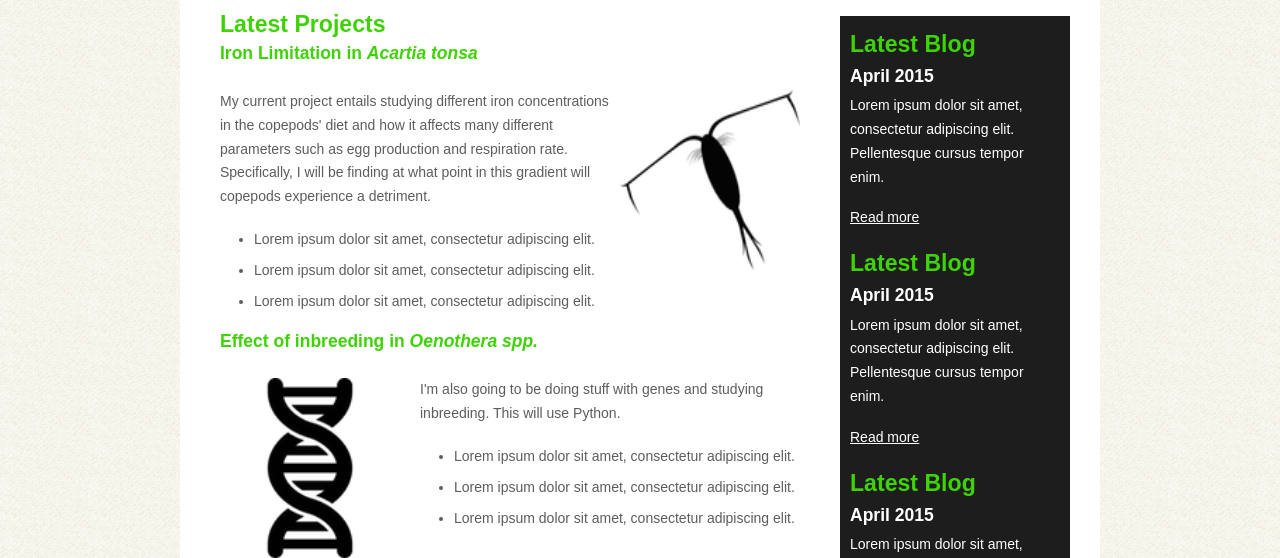
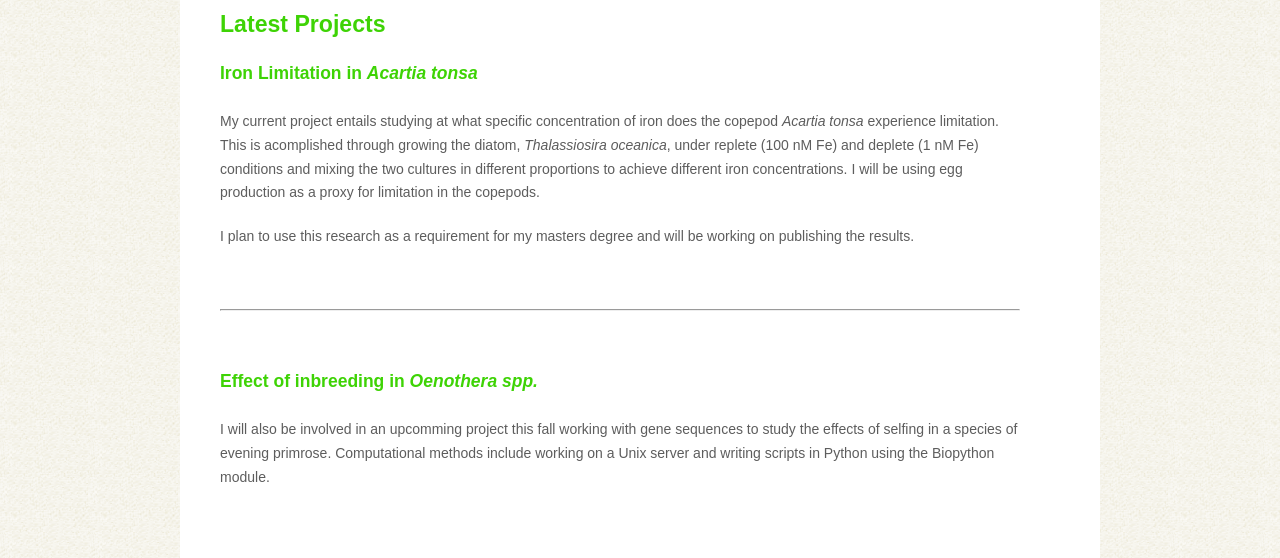
Before and after one commit to kwdoyle/kwdoyle.github.io, a plain HTML site: page projects.html in a window 1280 px wide. Shown: the part 394-952 px from the top of the page. Drawn offline with Linux system fonts and the light colour scheme.

Commit message:
changed sidebars

```diff
--- a/css/style.css
+++ b/css/style.css
@@ -202,6 +202,11 @@ span
   margin: 0 0 20px 20px;
   float: left;}
 
+.content_item_2
+{ width: 800px;
+  margin: 0 0 20px 20px;
+  float: left;}
+
 .content_image
 { width: 250px;
   padding: 0px 20px 20px 0px;
--- a/projects.html
+++ b/projects.html
@@ -48,66 +48,40 @@
 	      </div><!--close contact-->
 	    </div><!--close menubar-->
         <div id="content">
-          <div class="content_item">
+          <div class="content_item_2">
             <h2>Latest Projects</h2>
+            <p></p>
               <h3>Iron Limitation in <i>Acartia tonsa</i></h3>
             <br/>
-            <div style="float:right; width:200px;">
-	          <img src="images/icons/copepod.png" width="180" height="180" alt="projects" />
-	        </div>
-	        <div style="float:left; width:400px;">
-		  	  <p>My current project entails studying different iron concentrations in the copepods' diet and how it affects many different parameters such as egg production and respiration rate. Specifically, I will be finding at what point in this gradient will copepods experience a detriment.</p>
-              <ul>
+
+	        <div style="float:left; width:800px;">
+		  	  <p>My current project entails studying at what specific concentration of iron does the copepod <i>Acartia tonsa</i> experience limitation. This is acomplished through growing the diatom, <i>Thalassiosira oceanica</i>, under replete (100 nM Fe) and deplete (1 nM Fe) conditions and mixing the two cultures in different proportions to achieve different iron concentrations. I will be using egg production as a proxy for limitation in the copepods.</p>
+            <p>I plan to use this research as a requirement for my masters degree and will be working on publishing the results.</p>
+             <!--  this ul stuff makes bullet points <ul>
                 <li>Lorem ipsum dolor sit amet, consectetur adipiscing elit.</li>
                 <li>Lorem ipsum dolor sit amet, consectetur adipiscing elit.</li>
                 <li>Lorem ipsum dolor sit amet, consectetur adipiscing elit.</li>
-              </ul>
+              </ul> -->
             </div>
 		    <br style="clear:both" />
-
+          <p></p><p></p> <hr> <p></p><p></p><p></p> <!-- hr inserts a horizontal line -->
 		    <h3>Effect of inbreeding in <i>Oenothera spp.</i></h3>
             <br/>
-            <div style="float:left; width:200px;">
-	          <img src="images/icons/dna.png" width="180" height="180" alt="projects" />
-	        </div>
-	        <div style="float:right; width:400px;">
-		  	  <p>I'm also going to be doing stuff with genes and studying inbreeding. This will use Python.</p>
-              <ul>
+
+	        <div style="float:left; width:800px;">
+		  	  <p>I will also be involved in an upcomming project this fall working with gene sequences to study the effects of selfing in a species of evening primrose. Computational methods include working on a Unix server and writing scripts in Python using the Biopython module.</p>
+            <!-- more bullet points  <ul>
                 <li>Lorem ipsum dolor sit amet, consectetur adipiscing elit.</li>
                 <li>Lorem ipsum dolor sit amet, consectetur adipiscing elit.</li>
                 <li>Lorem ipsum dolor sit amet, consectetur adipiscing elit.</li>
-              </ul>
+              </ul> -->
 	        </div>
 	        <br style="clear:both" />
+              <p></p><p></p><p></p><p></p>
 	      <p>&nbsp;</p>
 		  </div><!--close content_item-->
 
-		  <div class="sidebar_container">
-		    <div class="sidebar">
-              <div class="sidebar_item">
-                <h2>Latest Blog</h2>
-			    <h4>April 2015</h4>
-                <p>Lorem ipsum dolor sit amet, consectetur adipiscing elit. Pellentesque cursus tempor enim.</p>
-		          <a href="#">Read more</a>
-              </div><!--close sidebar_item-->
-            </div><!--close sidebar-->
-		    <div class="sidebar">
-              <div class="sidebar_item">
-                <h2>Latest Blog</h2>
-		  	    <h4>April 2015</h4>
-                <p>Lorem ipsum dolor sit amet, consectetur adipiscing elit. Pellentesque cursus tempor enim.</p>
-		          <a href="#">Read more</a>
-              </div><!--close sidebar_item-->
-            </div><!--close sidebar-->
-		    <div class="sidebar">
-              <div class="sidebar_item">
-                <h2>Latest Blog</h2>
-			    <h4>April 2015</h4>
-                <p>Lorem ipsum dolor sit amet, consectetur adipiscing elit. Pellentesque cursus tempor enim.</p>
-		          <a href="#">Read more</a>
-              </div><!--close sidebar_item-->
-            </div><!--close sidebar-->
-           </div><!--close sidebar_container-->
+
            <br style="clear:both;" />
         </div><!--close content-->
       </div><!--close site_content-->
```
Also changed, not shown: book.html (+6 -32 lines), contact.html (+15 -14 lines), index.html (+1 -1 lines).
